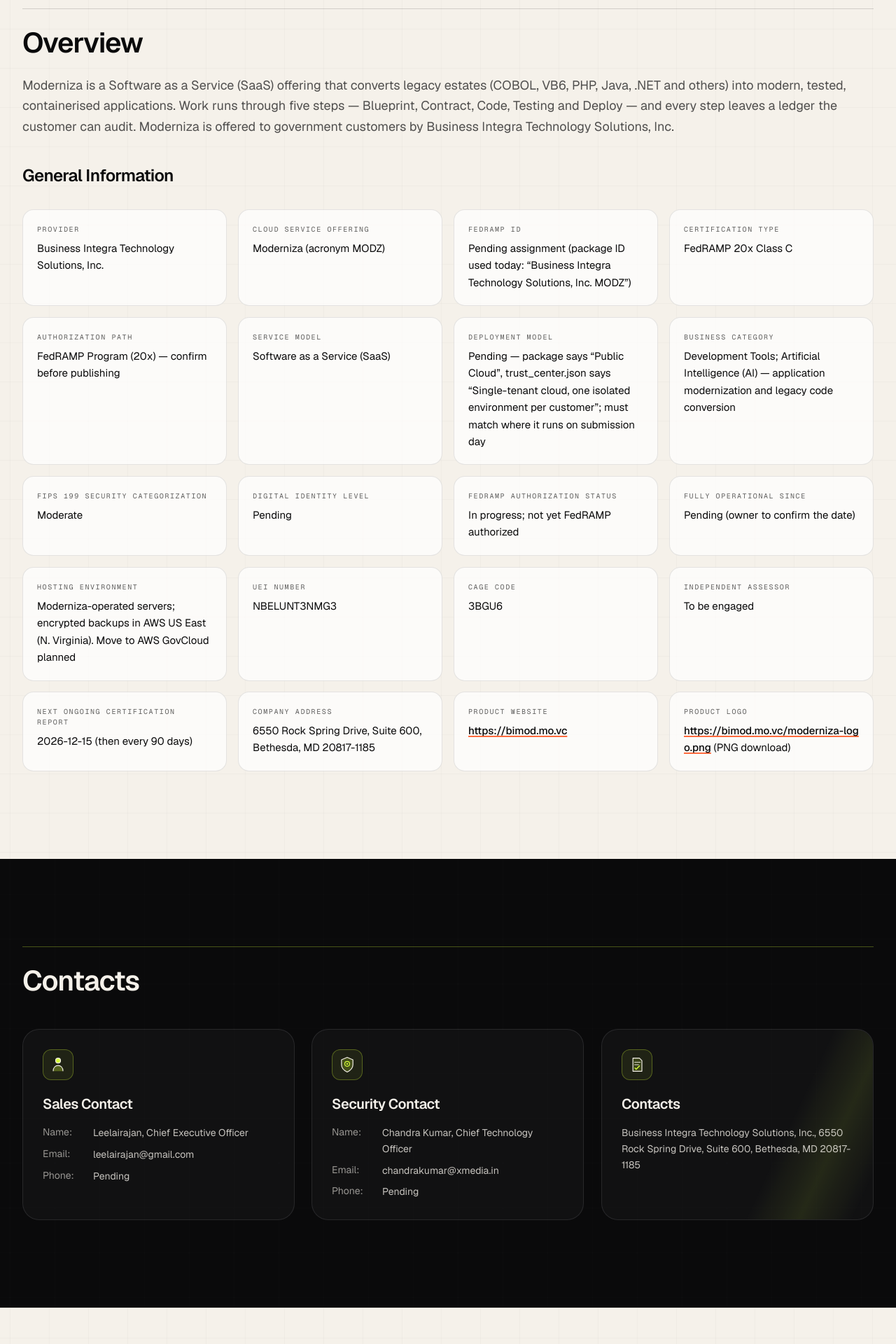
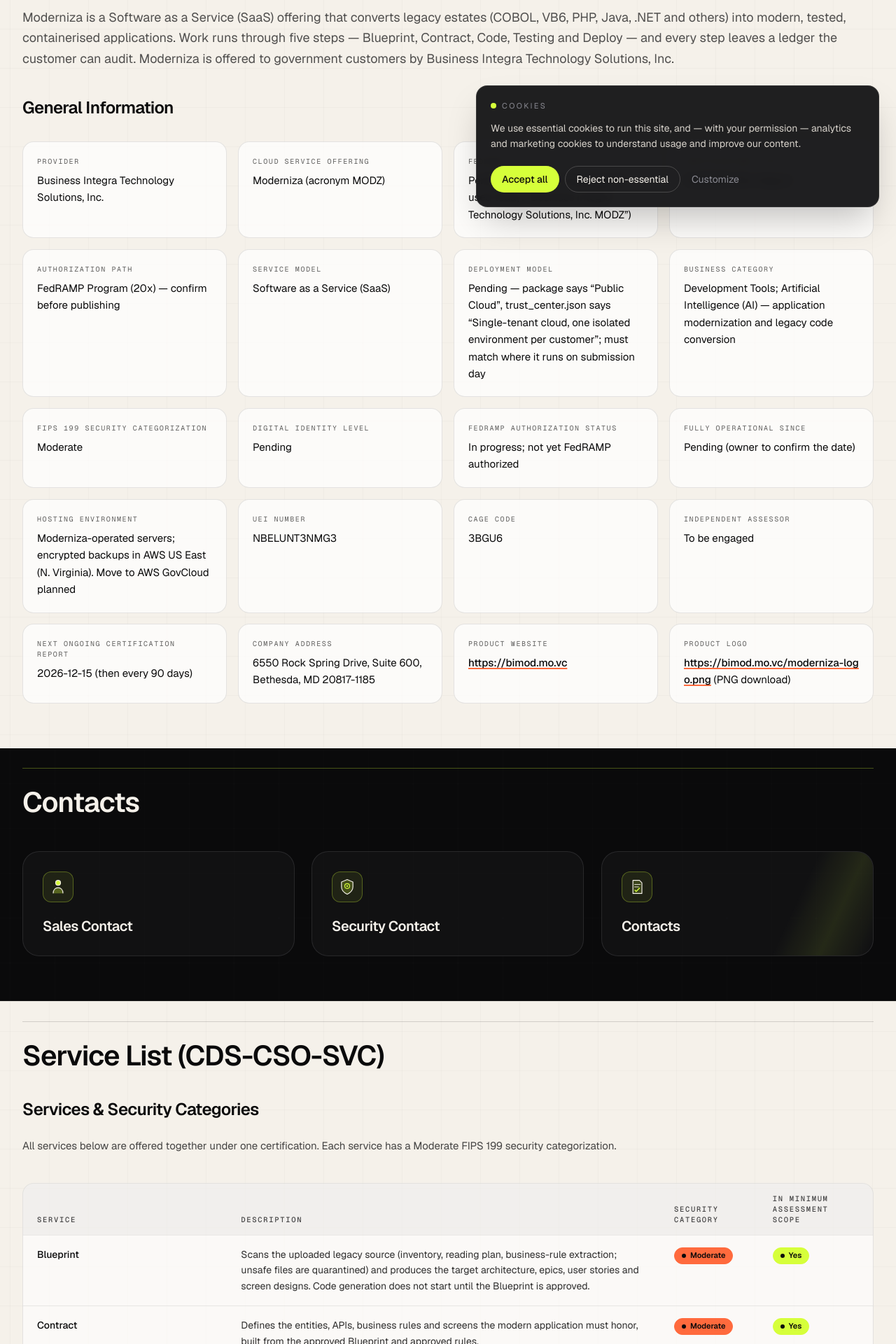
Before and after one commit to XmediawebDeveloper/bi-moderniza, a Next.js app: page /trust-center in a window 1280 px wide. Shown: the part 480-2400 px from the top of the page at 70% size. Built offline with nearby package versions, Linux system fonts and the light colour scheme.

Commit message:
final change for today

```diff
--- /dev/null
+++ b/app/components/CookieConsent.tsx
@@ -0,0 +1,203 @@
+"use client";
+
+/**
+ * CookieConsent — first-visit cookie banner.
+ *
+ * - Shows once the intro loader finishes (or after a fallback delay) when no
+ *   choice has been stored yet.
+ * - The choice is stored in a first-party cookie (`moderniza_consent`, 1 year)
+ *   so it is also readable server-side, mirrored to localStorage.
+ * - Fires `cookie:consent` with the stored preferences whenever they change.
+ * - `<CookieSettingsButton />` (or dispatching `cookie:open`) reopens it.
+ */
+
+import { AnimatePresence, motion } from "motion/react";
+import { useEffect, useState } from "react";
+
+const COOKIE_NAME = "moderniza_consent";
+const MAX_AGE = 60 * 60 * 24 * 365; // 1 year
+const FALLBACK_MS = 4500;
+
+export type ConsentPrefs = {
+  necessary: true;
+  analytics: boolean;
+  marketing: boolean;
+  updatedAt: string;
+};
+
+export function readConsent(): ConsentPrefs | null {
+  if (typeof document === "undefined") return null;
+  const raw = document.cookie
+    .split("; ")
+    .find((c) => c.startsWith(`${COOKIE_NAME}=`))
+    ?.slice(COOKIE_NAME.length + 1);
+  try {
+    if (raw) return JSON.parse(decodeURIComponent(raw));
+    const ls = window.localStorage.getItem(COOKIE_NAME);
+    return ls ? JSON.parse(ls) : null;
+  } catch {
+    return null;
+  }
+}
+
+function writeConsent(analytics: boolean, marketing: boolean) {
+  const prefs: ConsentPrefs = {
+    necessary: true,
+    analytics,
+    marketing,
+    updatedAt: new Date().toISOString(),
+  };
+  const value = encodeURIComponent(JSON.stringify(prefs));
+  const secure = location.protocol === "https:" ? "; Secure" : "";
+  document.cookie = `${COOKIE_NAME}=${value}; Max-Age=${MAX_AGE}; Path=/; SameSite=Lax${secure}`;
+  try {
+    window.localStorage.setItem(COOKIE_NAME, JSON.stringify(prefs));
+  } catch {}
+  window.dispatchEvent(new CustomEvent("cookie:consent", { detail: prefs }));
+}
+
+export default function CookieConsent() {
+  const [open, setOpen] = useState(false);
+  const [custom, setCustom] = useState(false);
+  const [analytics, setAnalytics] = useState(false);
+  const [marketing, setMarketing] = useState(false);
+
+  useEffect(() => {
+    const reopen = () => {
+      const prev = readConsent();
+      setAnalytics(prev?.analytics ?? false);
+      setMarketing(prev?.marketing ?? false);
+      setCustom(true);
+      setOpen(true);
+    };
+    window.addEventListener("cookie:open", reopen);
+
+    if (readConsent()) return () => window.removeEventListener("cookie:open", reopen);
+
+    const show = () => setOpen(true);
+    const t = window.setTimeout(show, FALLBACK_MS);
+    window.addEventListener("intro:done", show, { once: true });
+    return () => {
+      clearTimeout(t);
+      window.removeEventListener("intro:done", show);
+      window.removeEventListener("cookie:open", reopen);
+    };
+  }, []);
+
+  const save = (a: boolean, m: boolean) => {
+    writeConsent(a, m);
+    setOpen(false);
+    setCustom(false);
+  };
+
+  return (
+    <AnimatePresence>
+      {open && (
+        <motion.div
+          role="dialog"
+          aria-live="polite"
+          aria-label="Cookie preferences"
+          initial={{ opacity: 0, y: 40 }}
+          animate={{ opacity: 1, y: 0 }}
+          exit={{ opacity: 0, y: 40 }}
+          transition={{ duration: 0.35, ease: "easeOut" }}
+          className="fixed inset-x-4 bottom-4 z-[90] mx-auto max-w-xl rounded-2xl border border-chalk/10 bg-char/95 p-5 text-chalk shadow-2xl backdrop-blur sm:left-auto sm:right-6 sm:bottom-6 sm:mx-0"
+        >
+          <div className="flex items-center gap-2 text-[11px] uppercase tracking-[0.22em] text-mist">
+            <span className="flex h-2 w-2 rounded-full bg-glow" />
+            Cookies
+          </div>
+          <p className="mt-3 text-sm leading-relaxed text-bone/90">
+            We use essential cookies to run this site, and — with your permission — analytics and
+            marketing cookies to understand usage and improve our content.
+          </p>
+
+          {custom && (
+            <div className="mt-4 space-y-2">
+              <Toggle label="Strictly necessary" hint="Always on" checked disabled />
+              <Toggle label="Analytics" hint="Usage statistics" checked={analytics} onChange={setAnalytics} />
+              <Toggle label="Marketing" hint="Personalised content" checked={marketing} onChange={setMarketing} />
+            </div>
+          )}
+
+          <div className="mt-5 flex flex-wrap gap-2">
+            <button
+              onClick={() => save(true, true)}
+              className="rounded-full bg-glow px-4 py-2 text-sm font-medium text-ink transition hover:brightness-110"
+            >
+              Accept all
+            </button>
+            <button
+              onClick={() => save(false, false)}
+              className="rounded-full border border-chalk/20 px-4 py-2 text-sm text-chalk transition hover:border-chalk/50"
+            >
+              Reject non-essential
+            </button>
+            {custom ? (
+              <button
+                onClick={() => save(analytics, marketing)}
+                className="rounded-full border border-glow/40 px-4 py-2 text-sm text-glow transition hover:border-glow"
+              >
+                Save preferences
+              </button>
+            ) : (
+              <button
+                onClick={() => setCustom(true)}
+                className="px-2 py-2 text-sm text-mist underline-offset-4 transition hover:text-chalk hover:underline"
+              >
+                Customize
+              </button>
+            )}
+          </div>
+        </motion.div>
+      )}
+    </AnimatePresence>
+  );
+}
+
+function Toggle({
+  label,
+  hint,
+  checked,
+  disabled,
+  onChange,
+}: {
+  label: string;
+  hint: string;
+  checked: boolean;
+  disabled?: boolean;
+  onChange?: (v: boolean) => void;
+}) {
+  return (
+    <label
+      className={`flex items-center justify-between rounded-xl border border-chalk/10 px-3 py-2 ${
+        disabled ? "opacity-60" : "cursor-pointer"
+      }`}
+    >
+      <span>
+        <span className="block text-sm text-chalk">{label}</span>
+        <span className="block text-xs text-mist">{hint}</span>
+      </span>
+      <input
+        type="checkbox"
+        className="peer sr-only"
+        checked={checked}
+        disabled={disabled}
+        onChange={(e) => onChange?.(e.target.checked)}
+      />
+      <span className="relative h-5 w-9 rounded-full bg-graphite transition peer-checked:bg-glow peer-focus-visible:ring-2 peer-focus-visible:ring-glow/60 after:absolute after:left-0.5 after:top-0.5 after:h-4 after:w-4 after:rounded-full after:bg-chalk after:transition peer-checked:after:translate-x-4 peer-checked:after:bg-ink" />
+    </label>
+  );
+}
+
+export function CookieSettingsButton({ className }: { className?: string }) {
+  return (
+    <button
+      type="button"
+      onClick={() => window.dispatchEvent(new CustomEvent("cookie:open"))}
+      className={className}
+    >
+      Cookie settings
+    </button>
+  );
+}
--- a/app/components/Footer.tsx
+++ b/app/components/Footer.tsx
@@ -1,4 +1,5 @@
 import Link from "next/link";
+import { CookieSettingsButton } from "./CookieConsent";
 
 const COLS = [
   {
@@ -106,6 +107,7 @@
             <Link href="/ai-governance" className="hover:text-ink">AI governance</Link>
             <Link href="/trust-center" className="hover:text-ink">Trust Center</Link>
             <Link href="/contact" className="hover:text-ink">Contact</Link>
+            <CookieSettingsButton className="hover:text-ink" />
           </div>
         </div>
       </div>
--- a/app/layout.tsx
+++ b/app/layout.tsx
@@ -5,6 +5,7 @@
 import Footer from "./components/Footer";
 import ScrollProgress from "./components/ScrollProgress";
 import IntroLoader from "./components/IntroLoader";
+import CookieConsent from "./components/CookieConsent";
 
 const geistSans = Geist({
   variable: "--font-geist-sans",
@@ -42,6 +43,7 @@
         <Header />
         <main className="flex-1">{children}</main>
         <Footer />
+        <CookieConsent />
       </body>
     </html>
   );
--- a/app/trust-center/page.tsx
+++ b/app/trust-center/page.tsx
@@ -79,31 +79,18 @@
   },
 ];
 
-const CONTACTS: { kind: string; lines: { label: string; value: ReactNode }[]; icon: IconKind }[] = [
+const CONTACTS: { kind: string; icon: IconKind }[] = [
   {
     kind: "Sales Contact",
     icon: "person",
-    lines: [
-      { label: "Name", value: "Leelairajan, Chief Executive Officer" },
-      { label: "Email", value: <a href="mailto:leelairajan@gmail.com" className="text-ink/80 hover:text-ember">leelairajan@gmail.com</a> },
-      { label: "Phone", value: "Pending" },
-    ],
   },
   {
     kind: "Security Contact",
     icon: "shield",
-    lines: [
-      { label: "Name", value: "Chandra Kumar, Chief Technology Officer" },
-      { label: "Email", value: <a href="mailto:chandrakumar@xmedia.in" className="text-ink/80 hover:text-ember">chandrakumar@xmedia.in</a> },
-      { label: "Phone", value: "Pending" },
-    ],
   },
   {
     kind: "Contacts",
     icon: "doc",
-    lines: [
-      { label: "", value: "Business Integra Technology Solutions, Inc., 6550 Rock Spring Drive, Suite 600, Bethesda, MD 20817-1185" },
-    ],
   },
 ];
 
@@ -301,7 +288,7 @@
   return (
     <section id={id} className={`relative scroll-mt-28 ${bgClass} ${!dark ? "border-t border-ink/10" : ""}`}>
       <div className={`absolute inset-0 ${dark ? "bg-grid opacity-30" : "bg-grid-soft opacity-50"}`} />
-      <div className="relative mx-auto max-w-[1400px] px-5 md:px-8 sec-pad">
+      <div className="relative mx-auto max-w-[1400px] px-5 pt-5 pb-12 md:px-8 md:pt-7 md:pb-16">
         <Reveal className={`flex items-center gap-3 type-eyebrow ${dark ? "text-glow" : "text-ink/60"}`}>
           <span className={`h-px flex-1 ${dark ? "bg-glow/30" : "bg-ink/15"}`} />
         </Reveal>
@@ -383,14 +370,6 @@
             <Reveal key={c.kind} delay={((i % 4) + 1) as 1 | 2 | 3 | 4} className="rounded-3xl border border-white/10 bg-graphite/40 p-7 lift h-full">
               <CardIcon kind={c.icon} tone="dark" className="h-11 w-11" />
               <h3 className="mt-5 text-xl font-semibold tracking-tight text-chalk">{c.kind}</h3>
-              <dl className="mt-4 space-y-2 text-sm">
-                {c.lines.map((l, li) => (
-                  <div key={li} className="flex gap-2">
-                    {l.label && <dt className="w-16 shrink-0 text-chalk/60">{l.label}:</dt>}
-                    <dd className="text-chalk/80 leading-relaxed [&_a]:text-chalk/80 [&_a:hover]:text-glow">{l.value}</dd>
-                  </div>
-                ))}
-              </dl>
             </Reveal>
           ))}
         </div>
```
